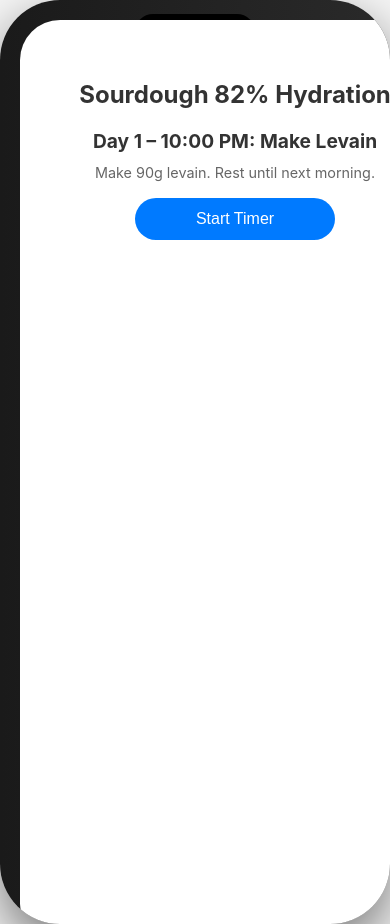
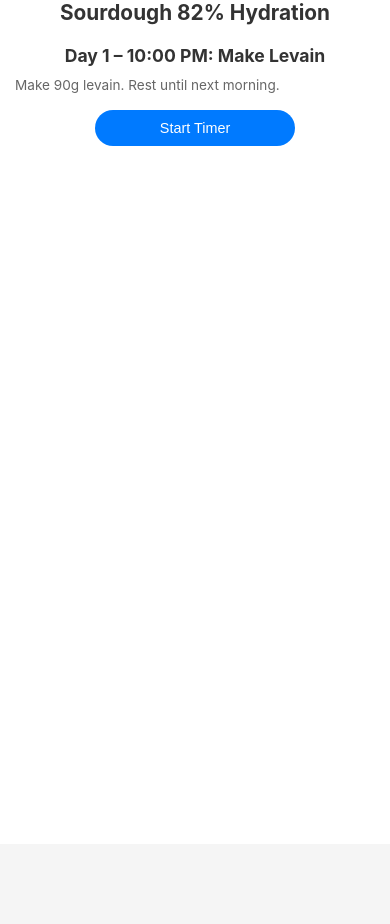
Before and after one commit to oceanic55/connectocean, a plain HTML site: page bread/index.html in a window 390 px wide. After the commit the page ends 844 px from the top, so only its background shows below. Drawn offline with Linux system fonts and the light colour scheme.

Commit message:
index.html

```diff
--- a/bread/index.html
+++ b/bread/index.html
@@ -1,121 +1,60 @@
-<script type="text/javascript">
-        var gk_isXlsx = false;
-        var gk_xlsxFileLookup = {};
-        var gk_fileData = {};
-        function filledCell(cell) {
-          return cell !== '' && cell != null;
-        }
-        function loadFileData(filename) {
-        if (gk_isXlsx && gk_xlsxFileLookup[filename]) {
-            try {
-                var workbook = XLSX.read(gk_fileData[filename], { type: 'base64' });
-                var firstSheetName = workbook.SheetNames[0];
-                var worksheet = workbook.Sheets[firstSheetName];
-
-                // Convert sheet to JSON to filter blank rows
-                var jsonData = XLSX.utils.sheet_to_json(worksheet, { header: 1, blankrows: false, defval: '' });
-                // Filter out blank rows (rows where all cells are empty, null, or undefined)
-                var filteredData = jsonData.filter(row => row.some(filledCell));
-
-                // Heuristic to find the header row by ignoring rows with fewer filled cells than the next row
-                var headerRowIndex = filteredData.findIndex((row, index) =>
-                  row.filter(filledCell).length >= filteredData[index + 1]?.filter(filledCell).length
-                );
-                // Fallback
-                if (headerRowIndex === -1 || headerRowIndex > 25) {
-                  headerRowIndex = 0;
-                }
-
-                // Convert filtered JSON back to CSV
-                var csv = XLSX.utils.aoa_to_sheet(filteredData.slice(headerRowIndex)); // Create a new sheet from filtered array of arrays
-                csv = XLSX.utils.sheet_to_csv(csv, { header: 1 });
-                return csv;
-            } catch (e) {
-                console.error(e);
-                return "";
-            }
-        }
-        return gk_fileData[filename] || "";
-        }
-        </script><!DOCTYPE html>
+<!DOCTYPE html>
 <html lang="en">
 <head>
     <meta charset="UTF-8">
-    <meta name="viewport" content="width=device-width, initial-scale=1.0">
+    <meta name="viewport" content="width=device-width, initial-scale=1.0, viewport-fit=cover">
     <title>Sourdough Baking Schedule Mobile App</title>
     <style>
         body {
             font-family: -apple-system, BlinkMacSystemFont, 'Segoe UI', Roboto, sans-serif;
             background-color: #f5f5f5;
-            display: flex;
-            justify-content: center;
-            align-items: center;
-            min-height: 100vh;
             margin: 0;
-            overflow: hidden;
-        }
-        .iphone-frame {
-            width: 430px;
-            height: 884px;
-            background: linear-gradient(90deg, #1a1a1a, #2a2a2a);
-            border-radius: 60px;
-            padding: 20px;
-            box-shadow: 0 20px 50px rgba(0, 0, 0, 0.5);
-            position: relative;
-            overflow: hidden;
-        }
-        .dynamic-island {
-            width: 120px;
-            height: 36px;
-            background: #000;
-            border-radius: 18px;
-            position: absolute;
-            top: 14px;
-            left: 50%;
-            transform: translateX(-50%);
-        }
-        .screen {
-            width: 390px;
-            height: 844px;
-            background: #fff;
-            border-radius: 40px;
-            overflow-y: auto;
-            position: relative;
             display: flex;
             flex-direction: column;
             align-items: center;
-            padding: 60px 20px 20px;
+            min-height: 100vh;
+            overflow-x: hidden;
         }
         .container {
             width: 100%;
-            max-width: 350px;
-            min-height: 700px;
-            text-align: center;
+            max-width: 390px;
+            padding: env(safe-area-inset-top, 20px) 20px 20px;
+            background: #fff;
+            box-sizing: border-box;
+            min-height: 100vh;
+            display: flex;
+            flex-direction: column;
+            align-items: center;
             overflow-y: auto;
         }
         h1 {
             font-size: 1.5em;
             color: #333;
             margin: 0 0 20px;
+            text-align: center;
         }
         .step {
             margin-bottom: 20px;
+            width: 100%;
         }
         .step h2 {
             font-size: 1.2em;
             color: #333;
             margin: 0 0 10px;
+            text-align: center;
         }
         .step p {
             font-size: 0.9em;
             color: #666;
             line-height: 1.4;
             margin: 0 0 15px;
+            text-align: left;
         }
         .timer {
             font-size: 1em;
             color: #e74c3c;
             margin: 10px 0;
+            text-align: center;
         }
         button {
             background-color: #007aff;
@@ -128,6 +67,8 @@
             font-weight: 500;
             width: 100%;
             max-width: 200px;
+            margin: 0 auto;
+            display: block;
         }
         button:hover {
             background-color: #005bcb;
@@ -143,12 +84,33 @@
             -ms-overflow-style: none;
             scrollbar-width: none;
         }
+        /* Responsive adjustments */
+        @media (max-width: 390px) {
+            .container {
+                padding: env(safe-area-inset-top, 20px) 15px 15px;
+            }
+            h1 {
+                font-size: 1.3em;
+            }
+            .step h2 {
+                font-size: 1.1em;
+            }
+            .step p {
+                font-size: 0.85em;
+            }
+            button {
+                padding: 10px 20px;
+                font-size: 0.9em;
+            }
+        }
+        @media (min-width: 391px) {
+            .container {
+                max-width: 90%;
+            }
+        }
     </style>
 </head>
 <body>
-    <div class="iphone-frame">
-        <div class="dynamic-island"></div>
-        <div class="screen">
     <div class="container">
         <h1>Sourdough 82% Hydration</h1>
         <div id="step-1" class="step">
@@ -192,13 +154,11 @@
             <div id="timer-7" class="timer"></div>
             <button onclick="startTimerForStep(7)">Start Timer</button>
         </div>
-                <div id="step-8" class="step hidden">
+        <div id="step- Anime8" class="step hidden">
             <h2>Complete!</h2>
             <p>Your sourdough bread is ready! Enjoy!</p>
             <div id="timer-8" class="timer"></div>
             <button onclick="startTimerForStep(8)">Finish</button>
-                </div>
-            </div>
         </div>
     </div>
 
```
Lines whose indentation alone changed are shown as unchanged.
